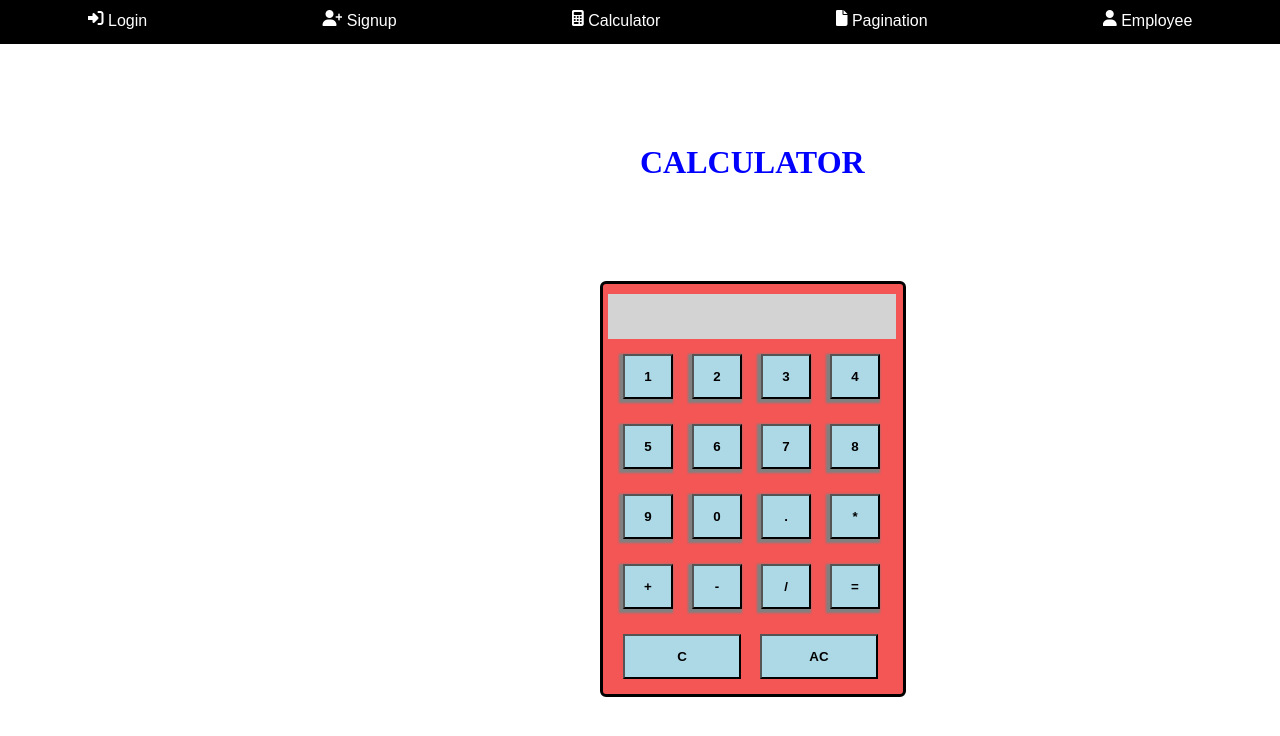
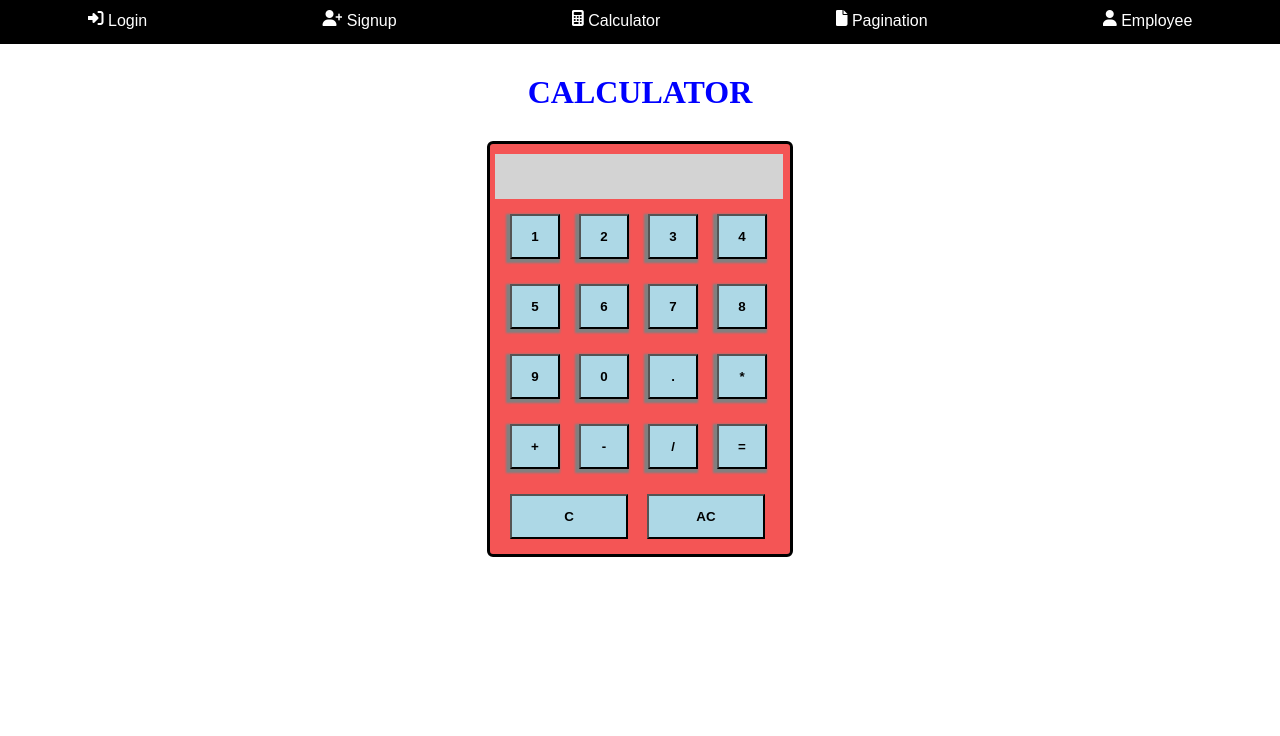
Before and after one commit to gokulgs66/gokulgs66.github.io, a plain HTML site: page calc.html in a window 1280 px wide. Drawn offline with Linux system fonts and the light colour scheme.

Commit message:
Update calc.css

```diff
--- a/css/calc.css
+++ b/css/calc.css
@@ -6,16 +6,20 @@
 }
 
 .cal {
-    position: relative;
+    /* position: relative;
     left: 640px;
     top: 100px;
-    display: flex;
+    display: flex; */
     color: blue;
+    text-align: center;
+    margin-top: 30px;
+    margin-bottom: 30px;
 }
 
 .box {
     margin-top: 200px;
-    margin-left: 600px;
+    /* margin-left: 600px; */
+    margin: auto;
     width: 300px;
     height: 410px;
     border: 3px solid black;
```
